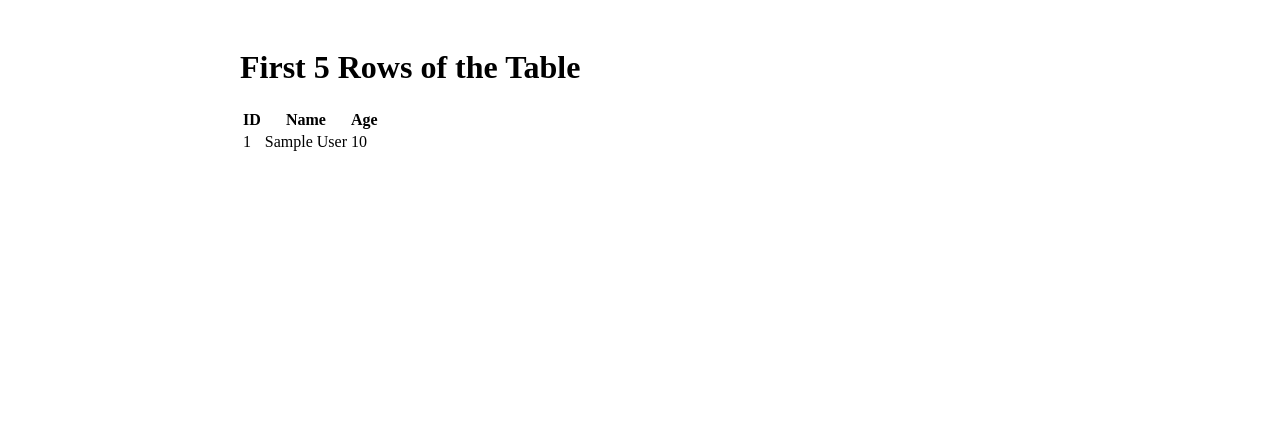
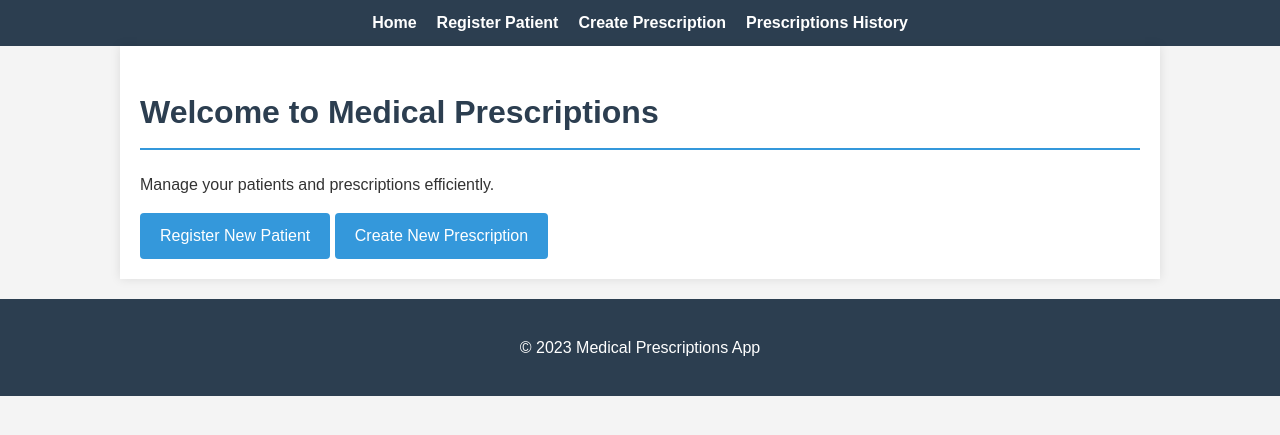
Before and after one commit to alandema/flask_medPrescription, a Flask app: page / in a window 1280 px wide. Shown: the top 435 px of the page. Run offline with Flask 3, Linux system fonts and the light colour scheme; tables that the repository leaves empty hold one stand-in row (values such as "Sample post").

Commit message:
starting prescriptions

```diff
--- a/flask_app.py
+++ b/flask_app.py
@@ -4,6 +4,9 @@ load_dotenv('config.env')  # noqa
 from config import Config
 from flask import Flask
 from database import init_db
+
+import os
+print(os.getcwd())
 
 
 def create_app():
--- a/routes.py
+++ b/routes.py
@@ -1,8 +1,29 @@
-from flask import render_template, current_app
-from database import db, Users
+from flask import render_template, current_app, request, redirect, url_for
+from database import db, Patient, Prescription
 
 
 @current_app.route('/')
 def index():
-    rows = db.session.query(Users).limit(5).all()
-    return render_template('index.html', rows=rows)
+    return render_template('index.html')
+
+
+@current_app.route('/create_prescription', methods=['GET', 'POST'])
+def create_prescription():
+    if request.method == 'POST':
+        # Handle prescription creation
+        pass
+    return render_template('create_prescription.html')
+
+
+@current_app.route('/register_patient', methods=['GET', 'POST'])
+def register_patient():
+    if request.method == 'POST':
+        # Handle patient registration
+        pass
+    return render_template('register_patient.html')
+
+
+@current_app.route('/past_prescriptions')
+def past_prescriptions():
+    prescriptions = Prescription.query.order_by(Prescription.date_prescribed.desc()).all()
+    return render_template('past_prescriptions.html', prescriptions=prescriptions)
--- a/static/css/style.css
+++ b/static/css/style.css
@@ -1,30 +1,134 @@
+/* General styles */
+body {
+    font-family: Arial, sans-serif;
+    line-height: 1.6;
+    color: #333;
+    background-color: #f4f4f4;
+    margin: 0;
+    padding: 0;
+}
+
 .container {
-    max-width: 800px;
+    max-width: 1000px;
     margin: 0 auto;
     padding: 20px;
+    background-color: #fff;
+    box-shadow: 0 0 10px rgba(0, 0, 0, 0.1);
 }
 
-.input-section {
+/* Navigation styles */
+nav {
+    background-color: #2c3e50;
+    padding: 10px 0;
+}
+
+nav ul {
+    list-style-type: none;
+    padding: 0;
+    margin: 0;
+    display: flex;
+    justify-content: center;
+}
+
+nav ul li {
+    margin: 0 10px;
+}
+
+nav ul li a {
+    color: #fff;
+    text-decoration: none;
+    font-weight: bold;
+    transition: color 0.3s ease;
+}
+
+nav ul li a:hover {
+    color: #3498db;
+}
+
+/* Headings */
+h1 {
+    color: #2c3e50;
+    border-bottom: 2px solid #3498db;
+    padding-bottom: 10px;
+}
+
+/* Forms */
+.form-group {
     margin-bottom: 20px;
 }
 
+label {
+    display: block;
+    margin-bottom: 5px;
+    font-weight: bold;
+}
+
+input[type="text"],
+input[type="date"],
+select,
 textarea {
     width: 100%;
-    height: 100px;
-    margin-bottom: 10px;
     padding: 10px;
+    border: 1px solid #ddd;
+    border-radius: 4px;
+    font-size: 16px;
 }
 
-button {
+/* Buttons */
+.button {
+    display: inline-block;
+    background-color: #3498db;
+    color: #fff;
     padding: 10px 20px;
-    background-color: #007bff;
-    color: white;
-    border: none;
-    cursor: pointer;
+    text-decoration: none;
+    border-radius: 4px;
+    transition: background-color 0.3s ease;
 }
 
-.response-section {
+.button:hover {
+    background-color: #2980b9;
+}
+
+/* Tables */
+table {
+    width: 100%;
+    border-collapse: collapse;
+    margin-top: 20px;
+}
+
+th,
+td {
+    padding: 12px;
+    text-align: left;
+    border-bottom: 1px solid #ddd;
+}
+
+th {
+    background-color: #3498db;
+    color: #fff;
+}
+
+tr:nth-child(even) {
+    background-color: #f2f2f2;
+}
+
+/* Footer */
+footer {
+    text-align: center;
     padding: 20px;
-    background-color: #f8f9fa;
-    border-radius: 5px;
+    background-color: #2c3e50;
+    color: #fff;
+    margin-top: 20px;
 }
+
+/* Responsive design */
+@media (max-width: 768px) {
+    nav ul {
+        flex-direction: column;
+        align-items: center;
+    }
+
+    nav ul li {
+        margin: 10px 0;
+    }
+}
--- a/templates/base.html
+++ b/templates/base.html
@@ -1,13 +1,28 @@
 <!DOCTYPE html>
 <html lang="en">
+
 <head>
     <meta charset="UTF-8">
     <meta name="viewport" content="width=device-width, initial-scale=1.0">
-    <title>{% block title %}{% endblock %}</title>
+    <title>{% block title %}{% endblock %} - Medical Prescriptions</title>
     <link rel="stylesheet" href="{{ url_for('static', filename='css/style.css') }}">
 </head>
+
 <body>
-    {% block content %}{% endblock %}
-    <script src="{{ url_for('static', filename='js/main.js') }}"></script>
+    <nav>
+        <ul>
+            <li><a href="{{ url_for('index') }}">Home</a></li>
+            <li><a href="{{ url_for('register_patient') }}">Register Patient</a></li>
+            <li><a href="{{ url_for('create_prescription') }}">Create Prescription</a></li>
+            <li><a href="{{ url_for('past_prescriptions') }}">Prescriptions History</a></li>
+        </ul>
+    </nav>
+    <main>
+        {% block content %}{% endblock %}
+    </main>
+    <footer>
+        <p>&copy; 2023 Medical Prescriptions App</p>
+    </footer>
 </body>
+
 </html>
--- a/templates/index.html
+++ b/templates/index.html
@@ -4,24 +4,11 @@
 
 {% block content %}
 <div class="container">
-    <h1>First 5 Rows of the Table</h1>
-    <table>
-        <thead>
-            <tr>
-                <th>ID</th>
-                <th>Name</th>
-                <th>Age</th>
-            </tr>
-        </thead>
-        <tbody>
-            {% for row in rows %}
-            <tr>
-                <td>{{ row.id }}</td>
-                <td>{{ row.name }}</td>
-                <td>{{ row.age }}</td>
-            </tr>
-            {% endfor %}
-        </tbody>
-    </table>
+    <h1>Welcome to Medical Prescriptions</h1>
+    <p>Manage your patients and prescriptions efficiently.</p>
+    <div class="action-buttons">
+        <a href="{{ url_for('register_patient') }}" class="button">Register New Patient</a>
+        <a href="{{ url_for('create_prescription') }}" class="button">Create New Prescription</a>
+    </div>
 </div>
 {% endblock %}
```
Also changed, not shown: database.py (+15 -4 lines), templates/create.html (added, +28 -0 lines), templates/history.html (added, +29 -0 lines), templates/register.html (added, +20 -0 lines).
